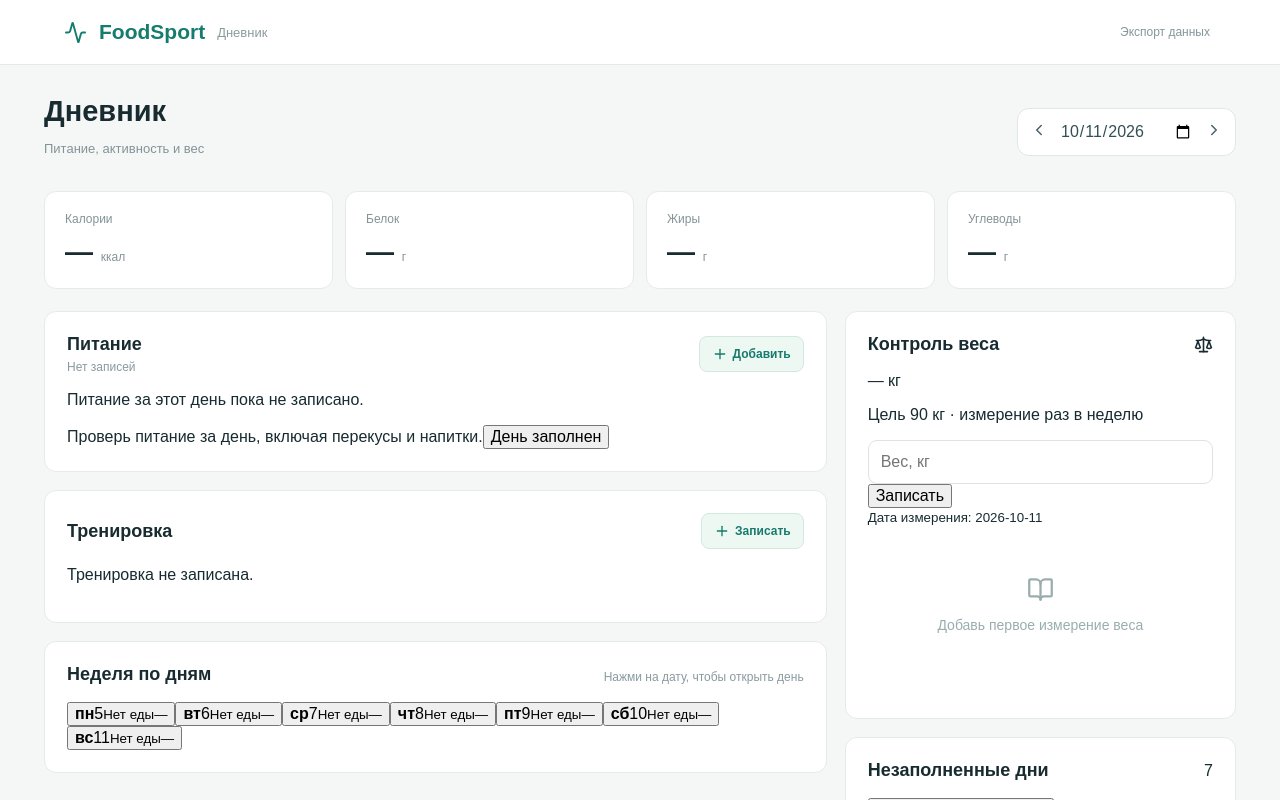
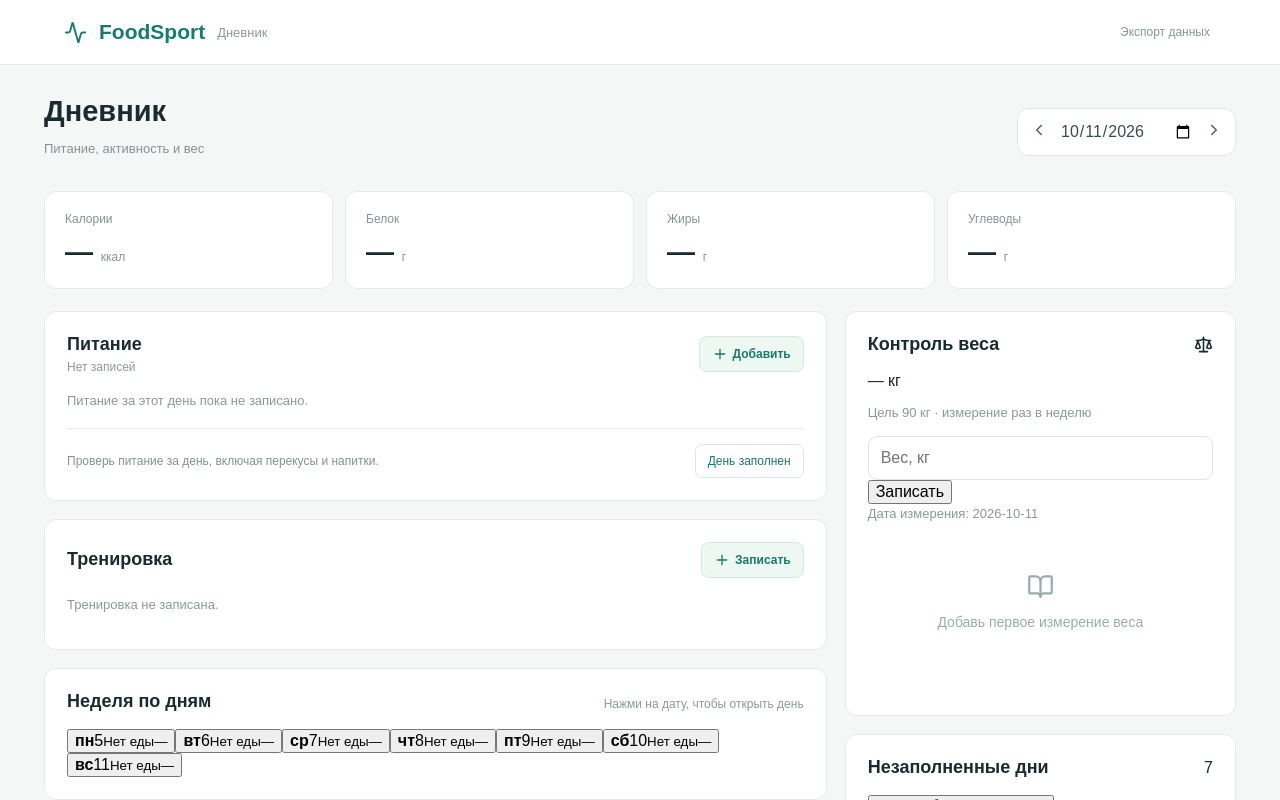
Before and after one commit to Karasuoshi/foodsport, a Next.js app: page /foodsport/ in a window 1280 px wide. Shown: the top 800 px of the page. Built offline with nearby package versions, Linux system fonts and the light colour scheme.

Commit message:
Style daily meal rows and training panel

```diff
--- a/app/globals.css
+++ b/app/globals.css
@@ -32,3 +32,22 @@
 .journalpanelhead h2{font-size:18px;margin:0}
 .journalpanelhead small{display:block;font-size:12px;color:#899a9f;margin-top:5px}
 .journaladd{display:inline-flex;align-items:center;gap:5px;border:1px solid #d4e8e0;border-radius:8px;padding:9px 12px;background:#edf8f3;color:#177a6b;font-weight:700;font-size:12px}
+
+.mealstablehead,.mealrow,.mealtotal{display:grid;grid-template-columns:minmax(0,1fr) 66px 66px 58px;gap:8px;align-items:center}
+.mealstablehead{color:#8c9b9e;font-size:11px;padding:10px 0;border-bottom:1px solid #e8eeee}
+.mealrow{padding:15px 0;border-bottom:1px solid #edf1f0}
+.mealrow strong{font-size:14px}
+.mealrow small{display:block;color:#8b9b9e;font-size:12px;margin-top:5px}
+.mealrow b,.mealtotal b{font-size:13px}
+.mealbuttons{display:flex;gap:3px}
+.mealbuttons button,.journalactivity button{border:0;background:none;color:#8d9da0;padding:4px}
+.mealtotal{padding-top:16px}
+.journalempty,.journalsub{color:#8a999e;font-size:13px;line-height:1.5}
+.journalcheck{border-top:1px solid #e8eeee;margin-top:17px;padding-top:15px;display:flex;justify-content:space-between;align-items:center;gap:12px;font-size:12px;color:#829398}
+.journalcheck button{border:1px solid #d9e9e2;background:white;color:#18796a;padding:9px 12px;border-radius:7px}
+.journalactivity{display:flex;align-items:center;gap:13px;padding:12px 0}
+.journalactivity>svg{color:#188776}
+.journalactivity>div{flex:1}
+.journalactivity small{display:block;color:#8b999e;font-size:12px;margin-top:5px}
+.journalform{border-top:1px solid #e8eeee;padding-top:12px}
+.journalform label{margin:10px 0}
```
